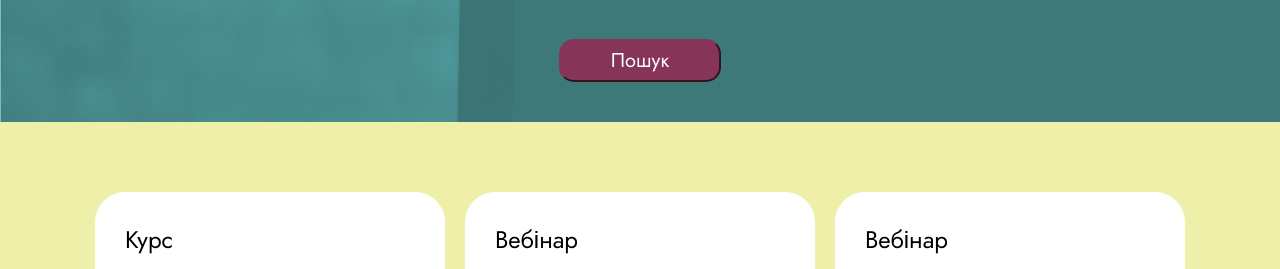
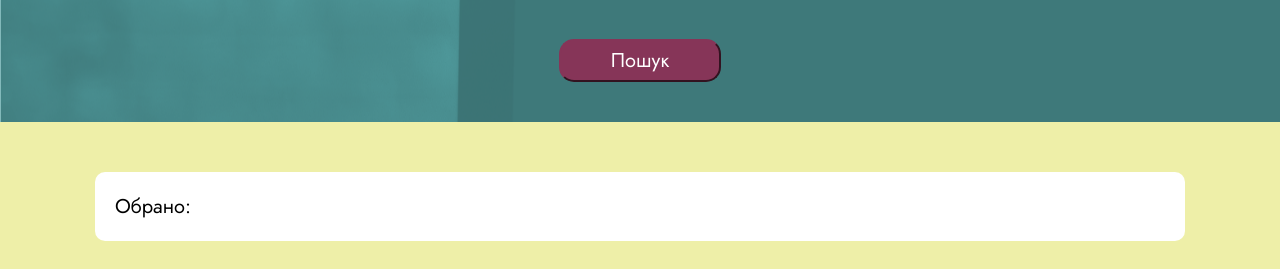
Before and after one commit to YaroslavaShyt/IT-friendly, a plain HTML site: page courses.html in a window 1280 px wide. Shown: the part 760-1029 px from the top of the page. Drawn offline with nearby package versions, Linux system fonts and the light colour scheme.

Commit message:
added choose-field in courses

```diff
--- a/courses.html
+++ b/courses.html
@@ -97,6 +97,10 @@
   </section>
   <section class="courses_slide_2">
     <div class="container">
+      <div class="choose">
+        <p>Обрано:</p>
+      </div>
+      <div class="test">
         <div class="course-card">
           <p>Курс</p>
           <img src="images/courses/database.svg" alt="">
@@ -137,6 +141,8 @@
           <p>Рівень: початківці</p>
           <button class="choose-course" data-modal="courseinfo">Детальніше</button>
         </div>
+      </div>
+
 
 
     </div>
--- a/scss/style.scss
+++ b/scss/style.scss
@@ -1213,6 +1213,15 @@ footer{
 .courses_slide_2{
   display: block;
   .container{
+    flex-direction: column;
+    .choose{
+      margin: 50px 40px 0px 40px;
+      background-color: $white;
+      border-radius: 10px;
+      padding-left: 20px;
+      font-size: 20px;
+    }
+    .test{
     display: flex;
     padding: 30px;
     flex-wrap: wrap;
@@ -1298,7 +1307,7 @@ footer{
           font-size: 18px;
         }
       }
-
+    }
     }
 
   }
```
Also changed, not shown: css/style.css, scss/style.css. Lines whose indentation alone changed are shown as unchanged.
